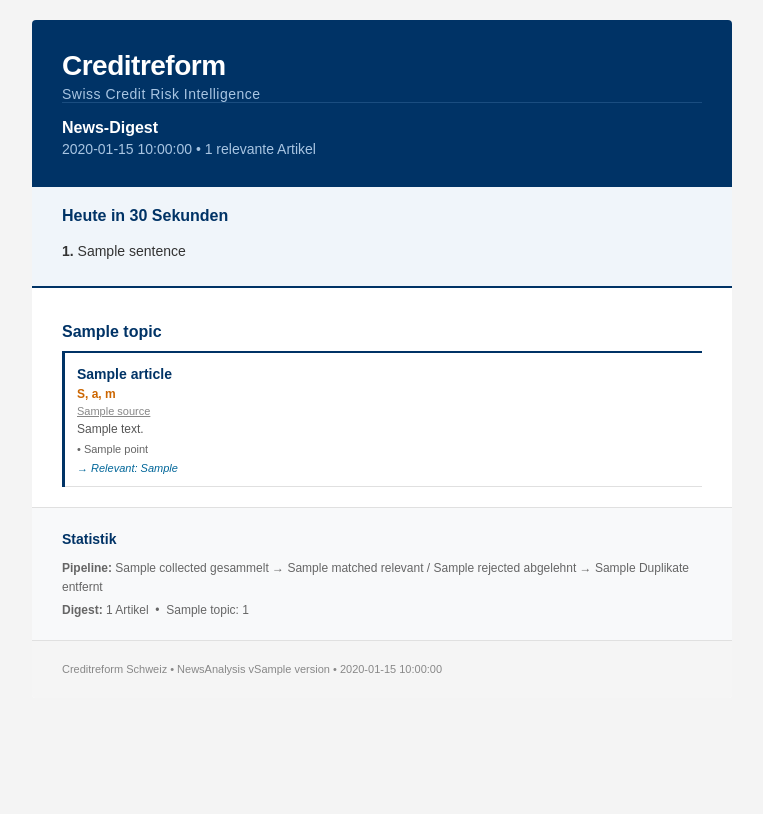
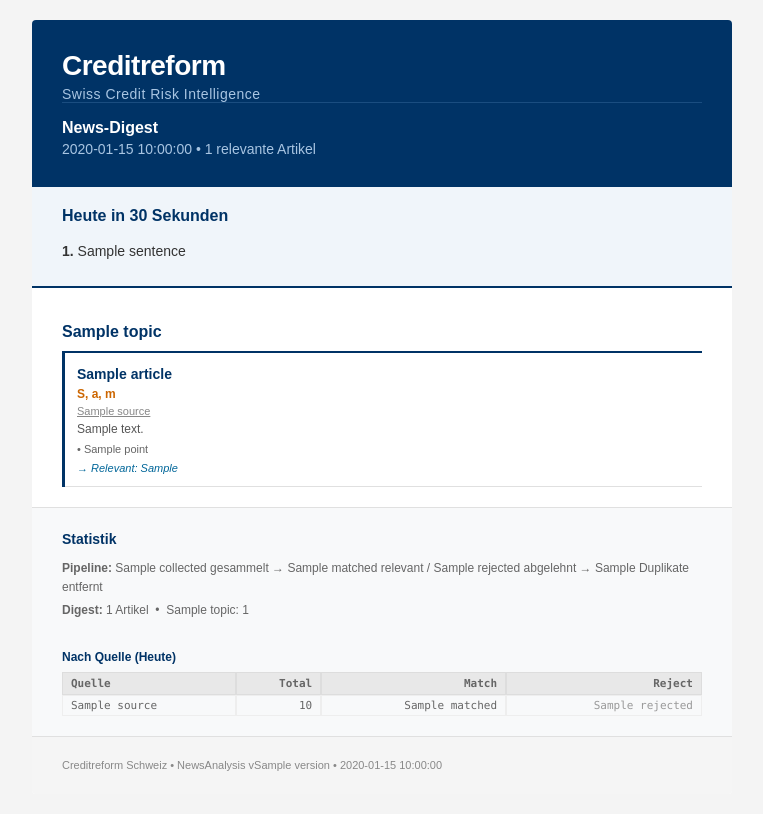
Before and after one commit to ClaudioLutz/NewsAnalysis_3.0, a Python web app: template src/newsanalysis/templates/email_digest.html in a window 1280 px wide. Shown: the whole page, without its empty margins (258-1021 px from the left). Before the commit the page ends 675 px from the top, so only its background shows below. Run offline with Jinja, Linux system fonts and the light colour scheme; the template is opened without the code that fills it: most values are stand-ins (such as "Sample title", 1, 10 or a date in 2020).

Commit message:
feat: add per-feed statistics table to email digest
Displays a table at the end of the email showing collected/matched/rejected
counts for each news source, helping identify which feeds provide relevant
business content.

Co-Authored-By: Claude Opus 4.5 <noreply@anthropic.com>

```diff
--- a/src/newsanalysis/services/digest_formatter.py
+++ b/src/newsanalysis/services/digest_formatter.py
@@ -361,6 +361,7 @@ class HtmlEmailFormatter:
         digest_data: Dict[str, Any],
         include_images: bool = True,
         pipeline_stats: Optional[Dict[str, int]] = None,
+        feed_stats: Optional[List[Dict[str, Any]]] = None,
     ) -> Tuple[str, Dict[str, str]]:
         """Format digest data as HTML email with embedded images.
 
@@ -368,6 +369,7 @@ class HtmlEmailFormatter:
             digest_data: Dictionary from DigestRepository.get_digest_by_date().
             include_images: Whether to include article images (default: True).
             pipeline_stats: Optional dict with collected, filtered, rejected, deduplicated counts.
+            feed_stats: Optional list of dicts with source, total, matched, rejected per feed.
 
         Returns:
             Tuple of (html_body, image_attachments) where image_attachments
@@ -418,6 +420,7 @@ class HtmlEmailFormatter:
             generated_at=digest_data.get("generated_at", ""),
             images_enabled=include_images,
             pipeline_stats=pipeline_stats or {},
+            feed_stats=feed_stats or [],
         )
 
         logger.debug(
--- a/src/newsanalysis/templates/email_digest.html
+++ b/src/newsanalysis/templates/email_digest.html
@@ -184,6 +184,39 @@
             </td>
           </tr>
 
+          {% if feed_stats %}
+          <!-- Feed Breakdown -->
+          <tr>
+            <td class="section-stats" bgcolor="#f8f9fa" style="background-color: #f8f9fa; padding: 10px 30px 20px 30px;">
+              <table role="presentation" width="100%" cellspacing="0" cellpadding="0">
+                <tr>
+                  <td class="text-meta" style="color: #666666; font-size: 11px;">
+                    <p style="margin: 0 0 8px 0; font-weight: bold; color: #003366; font-size: 12px;">
+                      Nach Quelle (Heute)
+                    </p>
+                    <table role="presentation" width="100%" cellspacing="0" cellpadding="0" style="font-size: 11px; font-family: Consolas, Monaco, monospace;">
+                      <tr style="background-color: #e8e8e8;">
+                        <td style="padding: 4px 8px; border: 1px solid #ddd;"><strong>Quelle</strong></td>
+                        <td style="padding: 4px 8px; border: 1px solid #ddd; text-align: right;"><strong>Total</strong></td>
+                        <td style="padding: 4px 8px; border: 1px solid #ddd; text-align: right;"><strong>Match</strong></td>
+                        <td style="padding: 4px 8px; border: 1px solid #ddd; text-align: right;"><strong>Reject</strong></td>
+                      </tr>
+                      {% for feed in feed_stats %}
+                      <tr>
+                        <td style="padding: 3px 8px; border: 1px solid #eee;">{{ feed.source[:28] }}{% if feed.source|length > 28 %}...{% endif %}</td>
+                        <td style="padding: 3px 8px; border: 1px solid #eee; text-align: right;">{{ feed.total }}</td>
+                        <td style="padding: 3px 8px; border: 1px solid #eee; text-align: right; {% if feed.matched > 0 %}color: #006600; font-weight: bold;{% endif %}">{{ feed.matched }}</td>
+                        <td style="padding: 3px 8px; border: 1px solid #eee; text-align: right; color: #999;">{{ feed.rejected }}</td>
+                      </tr>
+                      {% endfor %}
+                    </table>
+                  </td>
+                </tr>
+              </table>
+            </td>
+          </tr>
+          {% endif %}
+
           <!-- Footer -->
           <tr>
             <td class="section-footer" bgcolor="#f5f5f5" style="background-color: #f5f5f5; padding: 20px 30px; border-radius: 0 0 4px 4px; border-top: 1px solid #e0e0e0;">
```
Also changed, not shown: src/newsanalysis/pipeline/orchestrator.py (+40 -2 lines).
